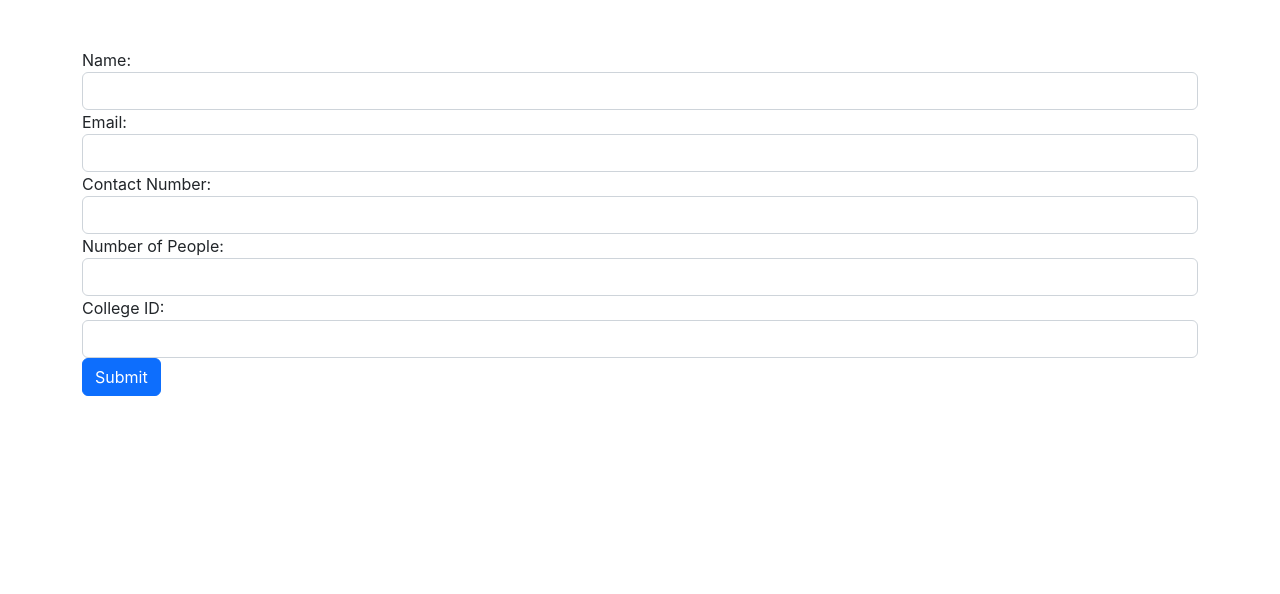
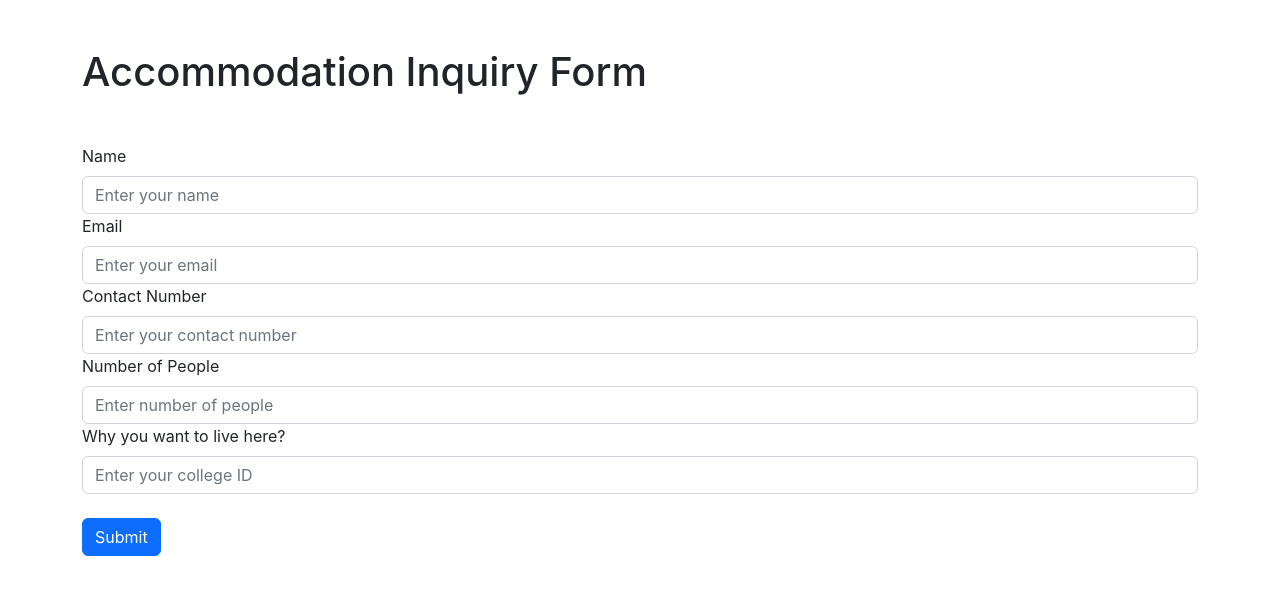
Before and after one commit to Ayushkr15/Flat-Hunt, a React (Create React App) app: page /form in a window 1280 px wide. Shown: the top 594 px of the page. Built offline with nearby package versions, Linux system fonts and the light colour scheme.

Commit message:
updated card

```diff
--- a/package.json
+++ b/package.json
@@ -11,6 +11,7 @@
     "react": "^18.2.0",
     "react-bootstrap": "^2.7.4",
     "react-dom": "^18.2.0",
+    "react-icons": "^4.8.0",
     "react-router-dom": "^6.11.1",
     "react-scripts": "5.0.1",
     "web-vitals": "^2.1.4"
--- a/src/App.js
+++ b/src/App.js
@@ -2,6 +2,7 @@ import { Route, Routes } from "react-router-dom";
 import HomePage from "./HomePage";
 import AccommodationPage from "./AccommodationPage";
 import  FormPage from "./FormPage";
+import ThankYouPage from "./ThankYouPage";
 
 function App() {
   return (
@@ -10,6 +11,8 @@ function App() {
         <Route path="/" element={<HomePage />} />
         <Route path="/accommodation/:id" element={<AccommodationPage />} />
         <Route path="/form" element={<FormPage />} />
+        <Route path="/thankyou" element={<ThankYouPage />} />
+
       </Routes>
     </div>
   );
--- a/src/FormPage.js
+++ b/src/FormPage.js
@@ -1,20 +1,20 @@
 import React, { useState } from "react";
+import { Form, Button } from "react-bootstrap";
 import firebase from "firebase/compat/app";
 import "firebase/compat/database";
+import { useNavigate } from "react-router-dom";
 
 function FormPage() {
-  const [formData, setFormData] = useState({
-    name: "",
-    email: "",
-    contactNumber: "",
-    numberOfPeople: "",
-    collegeId: "",
-  });
+  const [name, setName] = useState("");
+  const [email, setEmail] = useState("");
+  const [contactNumber, setContactNumber] = useState("");
+  const [numberOfPeople, setNumberOfPeople] = useState("");
+  const [collegeId, setCollegeId] = useState("");
+  const navigate = useNavigate();
 
-  const handleSubmit = event => {
-    event.preventDefault(); // prevent the default form submission behavior
+  const handleSubmit = e => {
+    e.preventDefault();
 
-    // Initialize Firebase
     const firebaseConfig = {
       apiKey: "AIzaSyCzbVr4tnzl4nqnmuMCdQykQY0jgCoaLU8",
       authDomain: "house-market-b38c7.firebaseapp.com",
@@ -25,94 +25,95 @@ function FormPage() {
       messagingSenderId: "774647295458",
       appId: "1:774647295458:web:67edab8719409e8f5d1dbb",
     };
+
     firebase.initializeApp(firebaseConfig);
 
-    // Save the form data to Firebase
-    const database = firebase.database();
-    const formRef = database.ref("forms");
-    const newFormRef = formRef.push();
-    newFormRef.set(formData);
+    const formRef = firebase.database().ref("forms");
 
-    // Reset the form
-    setFormData({
-      name: "",
-      email: "",
-      contactNumber: "",
-      numberOfPeople: "",
-      collegeId: "",
-    });
-  };
+    const formData = {
+      name,
+      email,
+      contactNumber,
+      numberOfPeople,
+      collegeId,
+    };
 
-  const handleChange = event => {
-    const { name, value } = event.target;
-    setFormData(prevFormData => ({
-      ...prevFormData,
-      [name]: value,
-    }));
+    formRef.push(formData);
+
+    // Reset the form after submission
+    setName("");
+    setEmail("");
+    setContactNumber("");
+    setNumberOfPeople("");
+    setCollegeId("");
+
+    // Navigate to the thank you page
+    navigate("/thankyou");
   };
 
   return (
     <div className="container my-5">
-      <form onSubmit={handleSubmit}>
-        <div className="form-group">
-          <label htmlFor="name">Name:</label>
-          <input
+      <h1 className="mb-5">Accommodation Inquiry Form</h1>
+      <Form onSubmit={handleSubmit}>
+        <Form.Group controlId="name">
+          <Form.Label>Name</Form.Label>
+          <Form.Control
             type="text"
-            className="form-control"
-            id="name"
-            name="name"
-            value={formData.name}
-            onChange={handleChange}
+            placeholder="Enter your name"
+            value={name}
+            onChange={e => setName(e.target.value)}
+            required
           />
-        </div>
-        <div className="form-group">
-          <label htmlFor="email">Email:</label>
-          <input
+        </Form.Group>
+
+        <Form.Group controlId="email">
+          <Form.Label>Email</Form.Label>
+          <Form.Control
             type="email"
-            className="form-control"
-            id="email"
-            name="email"
-            value={formData.email}
-            onChange={handleChange}
+            placeholder="Enter your email"
+            value={email}
+            onChange={e => setEmail(e.target.value)}
+            required
           />
-        </div>
-        <div className="form-group">
-          <label htmlFor="contactNumber">Contact Number:</label>
-          <input
-            type="tel"
-            className="form-control"
-            id="contactNumber"
-            name="contactNumber"
-            value={formData.contactNumber}
-            onChange={handleChange}
+        </Form.Group>
+
+        <Form.Group controlId="contactNumber">
+          <Form.Label>Contact Number</Form.Label>
+          <Form.Control
+            type="text"
+            placeholder="Enter your contact number"
+            value={contactNumber}
+            onChange={e => setContactNumber(e.target.value)}
+            required
           />
-        </div>
-        <div className="form-group">
-          <label htmlFor="numberOfPeople">Number of People:</label>
-          <input
+        </Form.Group>
+
+        <Form.Group controlId="numberOfPeople">
+          <Form.Label>Number of People</Form.Label>
+          <Form.Control
             type="number"
-            className="form-control"
-            id="numberOfPeople"
-            name="numberOfPeople"
-            value={formData.numberOfPeople}
-            onChange={handleChange}
+            placeholder="Enter number of people"
+            value={numberOfPeople}
+            onChange={e => setNumberOfPeople(e.target.value)}
+            required
           />
-        </div>
-        <div className="form-group">
-          <label htmlFor="collegeId">College ID:</label>
-          <input
+        </Form.Group>
+
+        <Form.Group controlId="collegeId">
+          <Form.Label>Why you want to live here? </Form.Label>
+          <Form.Control
             type="text"
-            className="form-control"
-            id="collegeId"
-            name="collegeId"
-            value={formData.collegeId}
-            onChange={handleChange}
+            placeholder="Enter your college ID"
+            value={collegeId}
+            onChange={e => setCollegeId(e.target.value)}
+            required
           />
-        </div>
-        <button type="submit" className="btn btn-primary">
+        </Form.Group>
+          <br></br>
+        <Button variant="primary" type="submit">
           Submit
-        </button>
-      </form>
+        </Button>
+      </Form>
     </div>
   );
 }
--- a/src/HomePage.js
+++ b/src/HomePage.js
@@ -2,7 +2,7 @@ import React, { useState, useEffect } from "react";
 import firebase from "firebase/compat/app"; // updated import
 import "firebase/compat/database"; // updated import
 import { Link } from "react-router-dom";
-// import FlatCard from "./FlatCard";
+import { FiMapPin } from "react-icons/fi";
 
 function HomePage() {
   const [flatsData, setFlatsData] = useState([]);
@@ -54,17 +54,20 @@ function HomePage() {
                 />
                 <div className="card-body">
                   <h5 className="card-title">{flat.name}</h5>
-                  <p className="card-text">{flat.description}</p>
+                  <div className="col d-flex align-items-center">
+                    <FiMapPin />
+                    <p className="card-text">{flat.location}</p>
+                  </div>
                   <p className="card-text">
                     <b>Price: </b>
                     {flat.price}
                   </p>
-                  <strong>Facilities:</strong> {flat.facilities}
+                  {/* <strong>Facilities:</strong> {flat.facilities} */}
                 </div>
                 <div className="card-footer">
-                <Link to={`/accommodation/${flat.id}`}>
-                  <button className="btn btn-primary">Book Now</button>
-                </Link>
+                  <Link to={`/accommodation/${flat.id}`}>
+                    <button className="btn btn-primary">View Details</button>
+                  </Link>
                 </div>
               </div>
             </div>
--- /dev/null
+++ b/src/ThankYouPage.js
@@ -0,0 +1,21 @@
+import React from "react";
+import { Link } from "react-router-dom";
+
+function ThankYouPage() {
+  return (
+    <div className="container mt-5">
+      <h1 className="text-center mb-4">Thank You!</h1>
+      <p className="text-center">
+        Your form has been submitted successfully. We appreciate your interest
+        and will get back to you soon.
+      </p>
+      <div className="text-center">
+        <Link to="/" className="btn btn-primary">
+          Back to Home
+        </Link>
+      </div>
+    </div>
+  );
+}
+
+export default ThankYouPage;
```
Also changed, not shown: src/index.css (line endings or trailing spaces), 1 other file (tests, documents, lock files or other folders).
